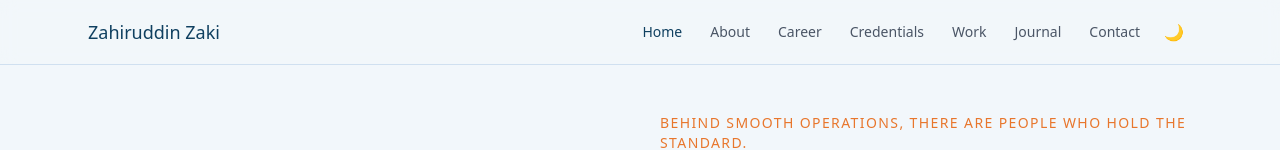
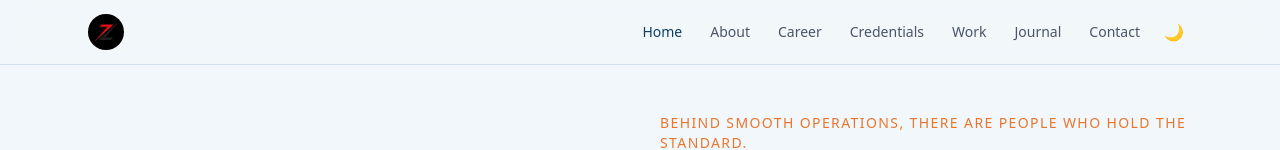
Before and after one commit to ik4lyfe/zahiruddin-portfolio-v2, a Next.js app: page / in a window 1280 px wide. Shown: the top 150 px of the page. Built offline with nearby package versions, Linux system fonts and the light colour scheme; a web font is replaced by a local one.

Commit message:
Add logo: favicon + header logo (click → home)

```diff
--- a/src/components/Nav.tsx
+++ b/src/components/Nav.tsx
@@ -2,7 +2,7 @@
 import Link from 'next/link';
 import { usePathname } from 'next/navigation';
 import { useState } from 'react';
-import { navLinks, site } from '@/lib/data';
+import { navLinks } from '@/lib/data';
 import ThemeToggle from './ThemeToggle';
 
 export default function Nav() {
@@ -13,8 +13,13 @@ export default function Nav() {
     <header className="sticky top-0 z-50 bg-bg/80 backdrop-blur border-b border-line dark:bg-[#0a2a40]/80">
       <nav className="relative mx-auto max-w-6xl px-4 sm:px-6">
         <div className="flex items-center justify-between h-16">
-          <Link href="/" className="shrink-0 font-serif text-base sm:text-lg text-navy dark:text-gold" onClick={() => setOpen(false)}>
-            {site.shortName}
+          <Link href="/" className="shrink-0 flex items-center" onClick={() => setOpen(false)} aria-label="Zahiruddin Zaki — Home">
+            {/* eslint-disable-next-line @next/next/no-img-element */}
+            <img
+              src="/logo.png"
+              alt="Zahiruddin Zaki logo"
+              className="h-9 w-9 rounded-full object-cover"
+            />
           </Link>
 
           {/* Desktop */}
```
Also changed, not shown: public/logo.png (added), src/app/icon.png (added).
